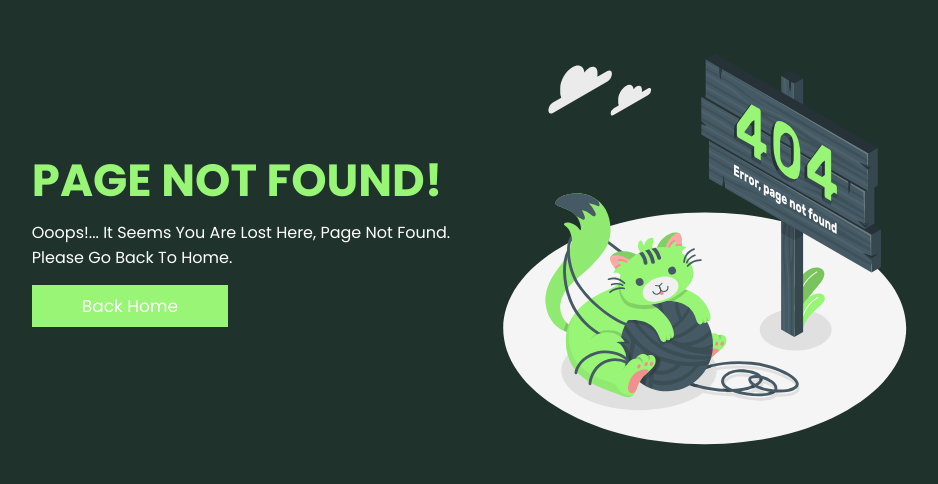
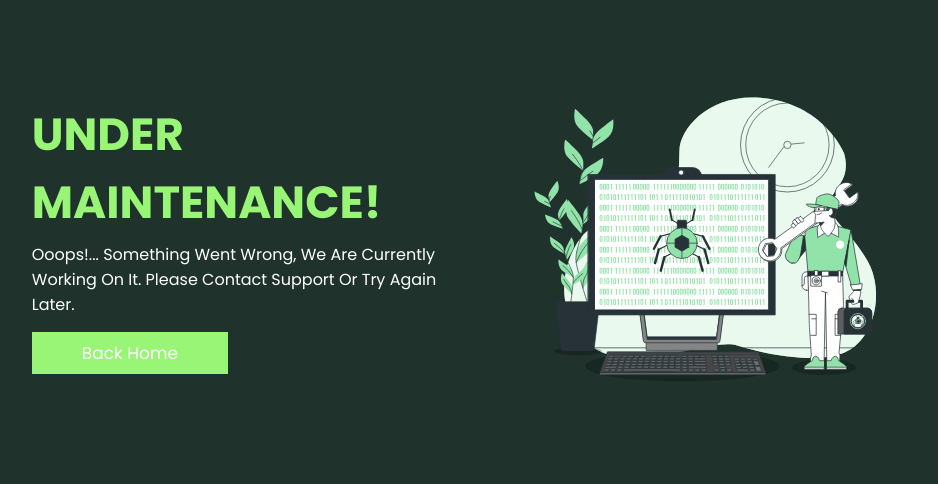
Before and after one commit to CKMolinga/PayZone, a React (Create React App) app: page /maintainance in a window 1280 px wide. Before the commit this address had no page. Shown: the part 128-612 px from the top of the page, without its empty margins (161-1099 px from the left). Built offline with nearby package versions, Linux system fonts and the light colour scheme.

Commit message:
created maintanainance page

```diff
--- a/src/App.js
+++ b/src/App.js
@@ -9,6 +9,7 @@ import GetPsps from "./components/GetPsps";
 import { BrowserRouter as Router, Route, Switch } from "react-router-dom";
 import NotFoundPage from "./components/404";
 import UpdateStatus from "./components/UpdateStatus";
+import MaintainancePage from "./components/maintenance";
 
 function App() {
   return (
@@ -23,6 +24,7 @@ function App() {
             <Route exact path="/success" component={SuccessPage} />
             <Route exact path="/get-psp" component={GetPsps} />
             <Route exact path="/update-status" component={UpdateStatus} />
+            <Route exact path="/maintainance" component={MaintainancePage} />
             <Route path="*">
               <NotFoundPage />
             </Route>
--- a/src/components/MakePayment.js
+++ b/src/components/MakePayment.js
@@ -42,6 +42,10 @@ const MakePayment = () => {
     } catch (error) {
       console.log(error);
       setIsLoading(false);
+
+      if (error.code === "ERR_NETWORK") {
+        history.push("/maintainance");
+      }
     }
   };
 
--- /dev/null
+++ b/src/components/maintenance.js
@@ -0,0 +1,25 @@
+import { Link } from "react-router-dom";
+import BugFix from "../assets/Bug fixing-bro.svg";
+
+const MaintainancePage = () => {
+  return (
+    <div className="coming-soon-container">
+      <div className="content">
+        <h3 className="title">Under Maintenance!</h3>
+        <p>
+          Ooops!... Something went wrong, we are currently working on it. Please
+          contact support or try again later.
+        </p>
+        <Link to="/" className="btn">
+          Back Home
+        </Link>
+      </div>
+
+      <div className="image">
+        <img src={BugFix} alt="coming-soon" />
+      </div>
+    </div>
+  );
+};
+
+export default MaintainancePage;
```
Also changed, not shown: src/assets/Bug fixing-bro.svg (added).
